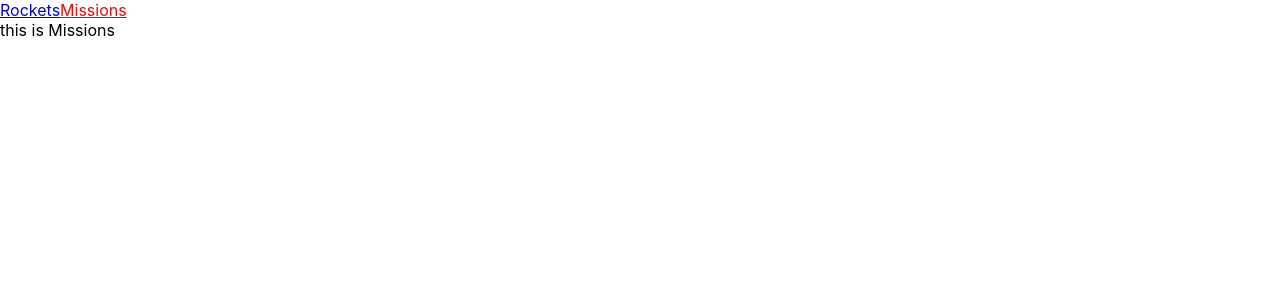
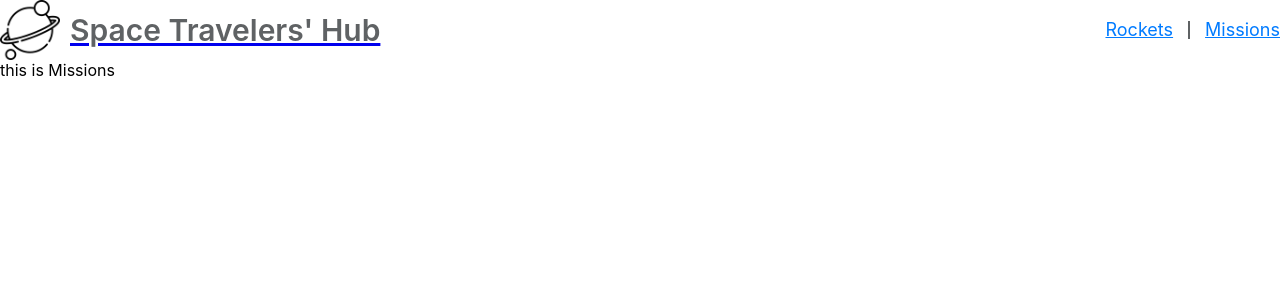
Before and after one commit to SamanAtashi/spaceX, a React (Create React App) app: page /missions in a window 1280 px wide. Shown: the top 300 px of the page. Built offline with nearby package versions, Linux system fonts and the light colour scheme.

Commit message:
Add navbar

```diff
--- a/package.json
+++ b/package.json
@@ -7,6 +7,7 @@
     "@testing-library/react": "^11.1.0",
     "@testing-library/user-event": "^12.1.10",
     "history": "^5.1.0",
+    "prop-types": "^15.7.2",
     "react": "^17.0.2",
     "react-dom": "^17.0.2",
     "react-redux": "^7.2.6",
--- a/src/App.css
+++ b/src/App.css
@@ -0,0 +1,65 @@
+
+* {
+  list-style: none;
+  text-decoration: none;
+  font-family:
+    -apple-system,
+    BlinkMacSystemFont,
+    "Segoe UI",
+    Roboto,
+    Oxygen,
+    Ubuntu,
+    Cantarell,
+    "Open Sans",
+    "Helvetica Neue",
+    sans-serif;
+}
+
+a.active {
+  text-decoration: underline;
+}
+
+.app {
+  max-width: 1200px;
+  margin: 0 auto;
+}
+
+.App {
+  text-align: center;
+}
+
+.App-logo {
+  height: 40vmin;
+  pointer-events: none;
+}
+
+@media (prefers-reduced-motion: no-preference) {
+  .App-logo {
+    animation: App-logo-spin infinite 20s linear;
+  }
+}
+
+.App-header {
+  background-color: #282c34;
+  min-height: 100vh;
+  display: flex;
+  flex-direction: column;
+  align-items: center;
+  justify-content: center;
+  font-size: calc(10px + 2vmin);
+  color: white;
+}
+
+.App-link {
+  color: #61dafb;
+}
+
+@keyframes App-logo-spin {
+  from {
+    transform: rotate(0deg);
+  }
+
+  to {
+    transform: rotate(360deg);
+  }
+}
--- a/src/App.js
+++ b/src/App.js
@@ -1,20 +1,36 @@
 import React from 'react';
-import { Routes, Route } from 'react-router-dom';
-import Home from './Components/Home';
-import Missions from './Components/Missions/Missions';
+import { BrowserRouter as Router, Route, Routes } from 'react-router-dom';
 import Navbar from './Components/Navbar';
 import Rockets from './Components/Rockets/Rockets';
+import Missions from './Components/Missions/Missions';
 
+const routes = [
+  {
+    name: 'Rockets',
+    path: '/',
+    component: <Rockets />,
+  },
+  {
+    name: 'Missions',
+    path: '/missions',
+    component: <Missions />,
+  },
+];
 function App() {
   return (
-    <div className="App">
-      <Navbar />
-      <Routes>
-        <Route path="/" element={<Home />} exact />
-        <Route path="Missions" element={<Missions />} />
-        <Route path="Rockets" element={<Rockets />} />
-      </Routes>
-    </div>
+    <Router basename={process.env.PUBLIC_URL}>
+      <div className="app">
+        <Navbar title="Space Travelers' Hub" routes={routes} />
+        <Routes>
+          { routes.map(
+            ({ path, component }) => (
+              <Route key={path} path={path} element={component} />
+            ),
+          )}
+        </Routes>
+      </div>
+    </Router>
   );
 }
+
 export default App;
--- /dev/null
+++ b/src/Components/Navbar.css
@@ -0,0 +1,50 @@
+h1 {
+  color: rgb(95, 98, 100);
+  font-weight: 600;
+  font-size: 30px;
+}
+
+.navBar {
+  height: 80px;
+  width: 100%;
+  border-bottom: 1px solid gray;
+  padding-bottom: 50px;
+  margin-bottom: 30px;
+}
+
+.nav-list {
+  width: 100%;
+  display: flex;
+  align-items: center;
+}
+
+.brand {
+  margin-right: auto;
+}
+
+.nav-brand {
+  display: flex;
+  align-items: center;
+}
+
+.App-logo {
+  max-width: 60px;
+  max-height: 60px;
+  margin-right: 10px;
+}
+
+.nav-links {
+  margin-left: 30px;
+  line-height: 17px;
+}
+
+.links {
+  color: rgb(0, 123, 255);
+  font-size: 18px;
+}
+
+.nav-links:last-child {
+  border-left: 2px solid rgb(95, 98, 100);
+  margin: 0 0 0 15px;
+  padding-left: 15px;
+}
--- a/src/Components/Navbar.js
+++ b/src/Components/Navbar.js
@@ -1,28 +1,33 @@
+import PropTypes from 'prop-types';
 import React from 'react';
-import { NavLink } from 'react-router-dom';
+import { Link, NavLink } from 'react-router-dom';
+import './Navbar.css';
+import logo from './planet.png';
 
-const Navbar = () => {
-  const activeStyle = {
-    textDecoration: 'underline',
-    color: 'red',
-  };
+const NavBar = ({ title, routes }) => (
+  <nav className="Navbar">
+    <ul className="nav-list">
+      <li className="brand">
+        <Link to="/" className="nav-brand">
+          <img src={logo} className="App-logo" alt="logo" />
+          <h1 className="nav-title">{title}</h1>
+        </Link>
+      </li>
+      { routes.map(({ name, path }) => (
+        <li key={path} className="nav-links">
+          <NavLink className="links" exact="true" to={path}>{name}</NavLink>
+        </li>
+      ))}
+    </ul>
+  </nav>
+);
 
-  return (
-    <nav>
-      <NavLink
-        style={({ isActive }) => (isActive ? activeStyle : undefined)}
-        to="/Rockets"
-      >
-        Rockets
-      </NavLink>
-      <NavLink
-        style={({ isActive }) => (isActive ? activeStyle : undefined)}
-        to="/Missions"
-      >
-        Missions
-      </NavLink>
-    </nav>
-  );
+NavBar.propTypes = {
+  title: PropTypes.string.isRequired,
+  routes: PropTypes.arrayOf(PropTypes.shape({
+    name: PropTypes.string.isRequired,
+    path: PropTypes.string.isRequired,
+  })).isRequired,
 };
 
-export default Navbar;
+export default NavBar;
--- a/src/index.js
+++ b/src/index.js
@@ -1,18 +1,15 @@
 import React from 'react';
 import ReactDOM from 'react-dom';
 import { Provider } from 'react-redux';
-import { BrowserRouter } from 'react-router-dom';
 import store from './redux/configStore';
 import './index.css';
 import App from './App';
 
 ReactDOM.render(
   <React.StrictMode>
-    <BrowserRouter>
-      <Provider store={store}>
-        <App />
-      </Provider>
-    </BrowserRouter>
+    <Provider store={store}>
+      <App />
+    </Provider>
   </React.StrictMode>,
   document.getElementById('root'),
 );
```
Also changed, not shown: src/Components/planet.png (added).
